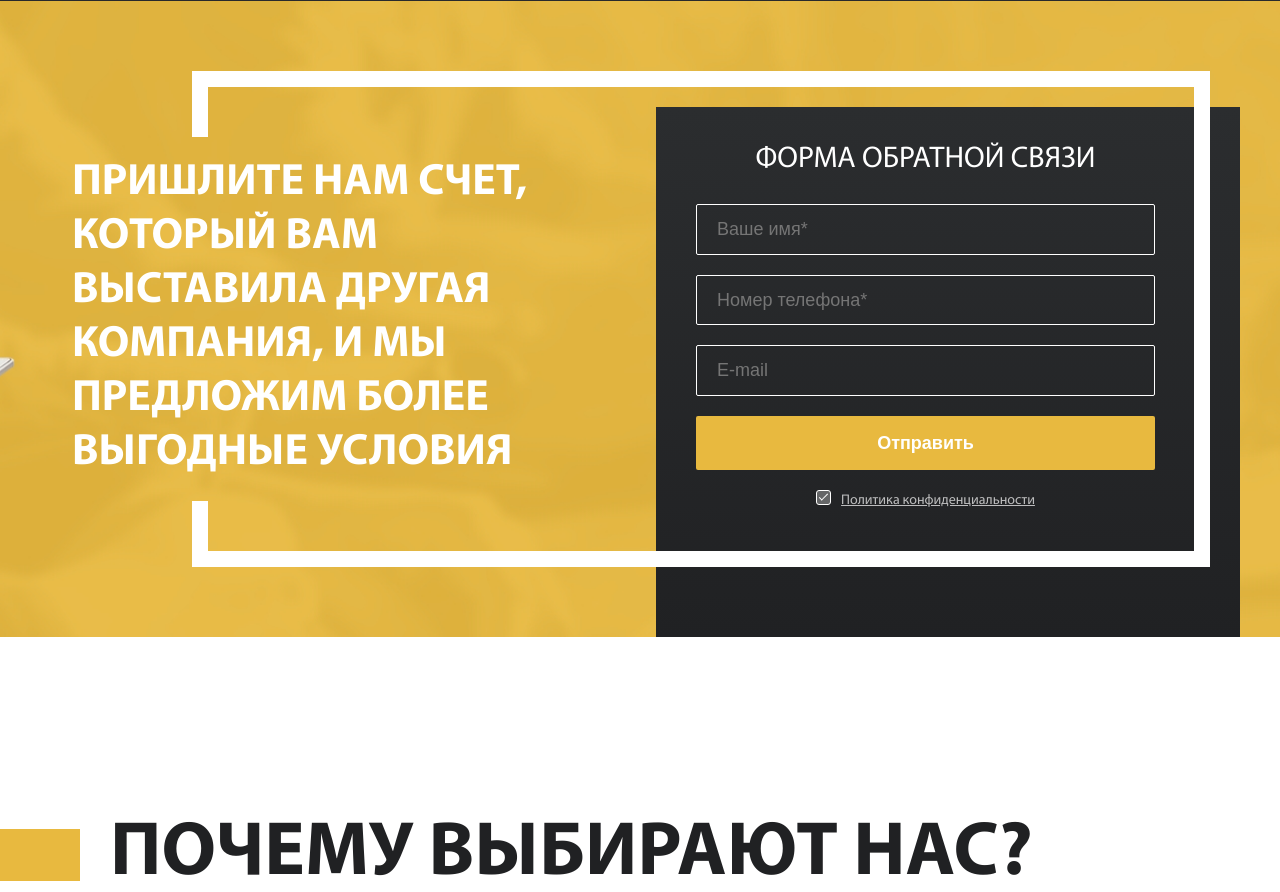
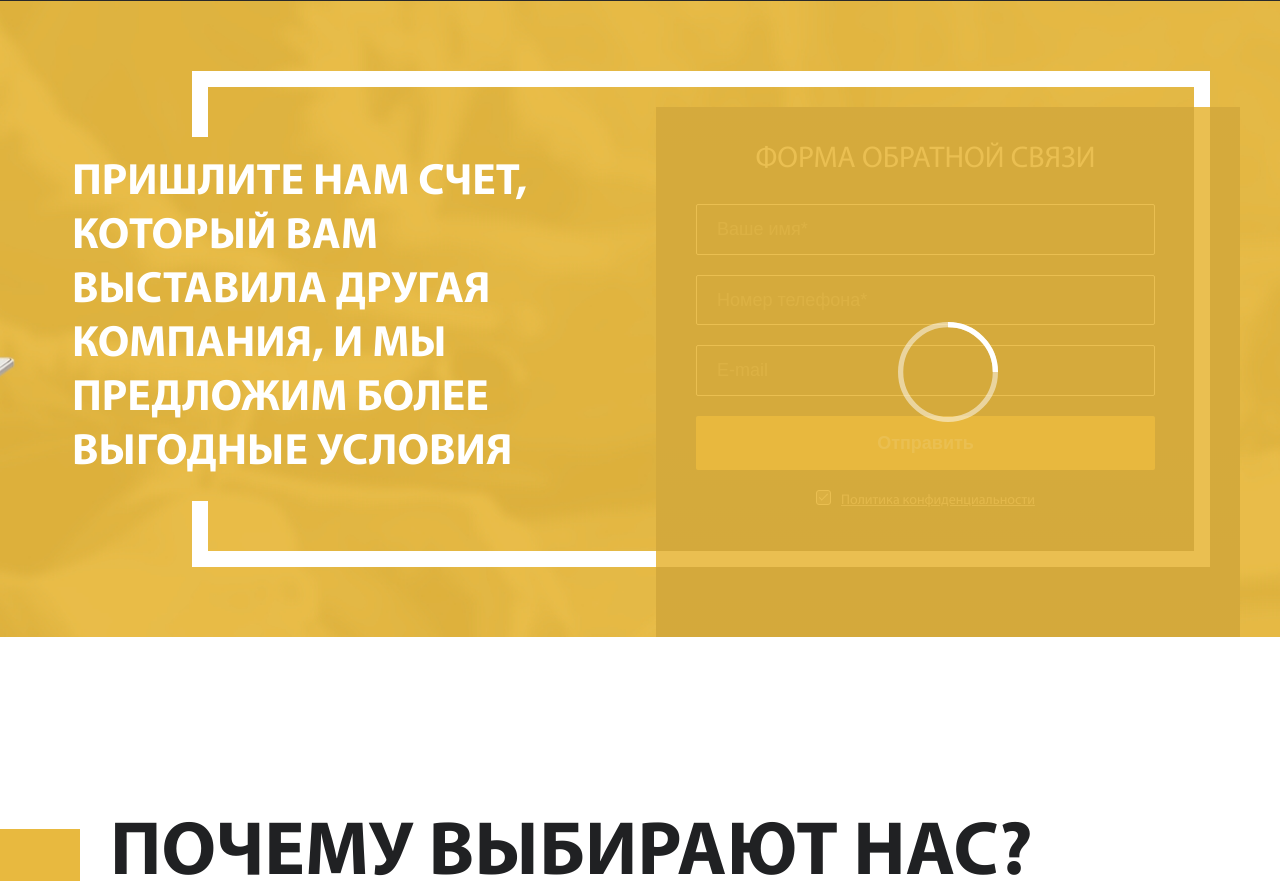
Before and after one commit to Ozimnadius/gk-akademi.io, a PHP site: page / in a window 1280 px wide. Shown: the part 5075-5967 px from the top of the page. Run offline with PHP 8.4, Linux system fonts and the light colour scheme; some libraries are stand-ins or nearby versions.

Commit message:
fix finish

```diff
--- /dev/null
+++ b/config.php
@@ -0,0 +1,5 @@
+<?php
+    $cnf = array(
+        'publicKey' => '6Lcqr3QUAAAAAE9AfHiUWYJcCtufhNj6cPbRIbv7',
+        'privateKey' => '6Lcqr3QUAAAAAIcdxzukyE44cFcmo_rryt3D3Y3W'
+    );
--- a/css/main.css
+++ b/css/main.css
@@ -1735,6 +1735,10 @@ img {
   }
 }
 
+.form.disabled {
+  opacity: 1;
+}
+
 .form_2 {
   width: 100%;
   padding: 30px 40px 40px 40px;
@@ -1758,6 +1762,33 @@ img {
   padding: 30px 40px 40px 40px;
   background-image: none;
   background-color: #ffffff;
+}
+
+.form__loader {
+  position: absolute;
+  z-index: 30;
+  top: 0;
+  bottom: 0;
+  left: 0;
+  right: 0;
+  background: rgba(232, 185, 63, 0.9);
+  display: none;
+  -webkit-box-align: center;
+  -ms-flex-align: center;
+  align-items: center;
+  -webkit-box-pack: center;
+  -ms-flex-pack: center;
+  justify-content: center;
+}
+
+.form__loader.active {
+  display: -webkit-box;
+  display: -ms-flexbox;
+  display: flex;
+}
+
+.form__loader-img {
+  width: 100px;
 }
 
 .form__title {
@@ -1829,6 +1860,10 @@ img {
   -ms-flex-align: center;
   align-items: center;
   color: #e8b93f;
+}
+
+.form__success_error {
+  color: red;
 }
 
 .form__success-close {
--- a/css/sections/_callorder.scss
+++ b/css/sections/_callorder.scss
@@ -262,3 +262,7 @@
     };
   }
 }
+
+.grecaptcha-badge {
+  //display: none;
+}
--- a/css/sections/_feed.scss
+++ b/css/sections/_feed.scss
@@ -12,6 +12,10 @@
     padding-right: 20px;
     padding-bottom: 95px;
   };
+
+  &.disabled {
+    opacity: 1;
+  }
 
   &_2 {
     width: 100%;
@@ -29,6 +33,27 @@
       padding: 30px 40px 40px 40px;
       background-image: none;
       background-color: $bg;
+    }
+  }
+
+  &__loader {
+    position: absolute;
+    z-index: 30;
+    top: 0;
+    bottom: 0;
+    left: 0;
+    right: 0;
+    background: rgba($yellow,.9);
+    display: none;
+    align-items: center;
+    justify-content: center;
+
+    &.active {
+      display: flex;
+    }
+
+    &-img {
+      width: 100px;
     }
   }
 
@@ -92,6 +117,10 @@
     display: flex;
     align-items: center;
     color: $yellow;
+
+    &_error {
+      color: red;
+    }
 
     &-close {
       position: absolute;
--- a/index.html
+++ b/index.php
@@ -1,3 +1,5 @@
+<? require 'config.php' ?>
+
 <!DOCTYPE html>
 <html>
 <head>
@@ -687,7 +689,11 @@
                             </div>
 
                             <input type="hidden" name="action" value="callorderSubmit">
+                            <input type="hidden" name="g-recaptcha-response" value="">
 
+                            <div class="form__loader active">
+                                <img src="images/icons/oval.svg" alt="Загрузка" class="form__loader-img">
+                            </div>
                         </form>
                     </div>
                 </div>
@@ -894,7 +900,11 @@
                             </div>
 
                             <input type="hidden" name="action" value="callorderSubmit">
+                            <input type="hidden" name="g-recaptcha-response" value="">
 
+                            <div class="form__loader active">
+                                <img src="images/icons/oval.svg" alt="Загрузка" class="form__loader-img">
+                            </div>
                         </form>
                     </div>
 
@@ -991,7 +1001,11 @@
                 </div>
 
                 <input type="hidden" name="action" value="callorderSubmit">
+                <input type="hidden" name="g-recaptcha-response" value="">
 
+                <div class="form__loader active">
+                    <img src="images/icons/oval.svg" alt="Загрузка" class="form__loader-img">
+                </div>
             </form>
         </div>
         <div class="callorder__close jsCallorderClose">
--- a/js/main.js
+++ b/js/main.js
@@ -11,7 +11,7 @@ $(function () {
         mmenu.removeClass('active');
     });
     $('.mmenu').on('click', function (e) {
-        if($(e.target).closest('.mmenu__list').length == 0){
+        if ($(e.target).closest('.mmenu__list').length == 0) {
             mmenu.removeClass('active');
         }
     });
@@ -20,7 +20,7 @@ $(function () {
     /*NAV*/
     let marginTop = 107;
 
-    if($(window).width()<768){
+    if ($(window).width() < 768) {
         marginTop = 63;
     }
 
@@ -42,13 +42,13 @@ $(function () {
             scrollTop: scrollTop
         }, 700);
     }
+
     /*END NAV*/
 
     /*CALLORDER*/
     const callorder = $('.callorder');
     $('form').on('submit', function (e) {
         e.preventDefault();
-
         let form = $(this),
             data = form.serialize();
 
@@ -61,6 +61,10 @@ $(function () {
 
                 if (result.status) {
                     form.append(result.html);
+                    clearForms();
+                    $('.form__loader').addClass('active');
+                    grecaptcha.reset();
+                    grecaptcha.execute();
                 } else {
                     alert('Что-то пошло не так, попробуйте еще раз!!!');
                 }
@@ -70,6 +74,11 @@ $(function () {
             }
         });
     });
+    function clearForms() {
+        $('.form').each(function (indx, elem) {
+            elem.reset();
+        })
+    }
 
     $('body').on('click', '.form__success-close', function (e) {
         $('.form__success').remove();
@@ -81,7 +90,7 @@ $(function () {
         callorder.addClass('active');
     });
     $('.callorder').on('click', function (e) {
-        if($(e.target).closest('.callorder__form').length == 0){
+        if ($(e.target).closest('.callorder__form').length == 0) {
             callorder.removeClass('active');
         }
     });
@@ -96,10 +105,10 @@ $(function () {
     $('body').on('click', '.jsModalOpen', function (e) {
         e.preventDefault();
         let modalContent = modal.find('.modal__content'),
-        data = {
-            id: parseInt($(this).data('id')),
-            action: 'modalOpen'
-        };
+            data = {
+                id: parseInt($(this).data('id')),
+                action: 'modalOpen'
+            };
 
         $.ajax({
             dataType: "json",
@@ -127,7 +136,7 @@ $(function () {
         $('body').removeClass('noscroll');
     });
     $('.modal').on('click', function (e) {
-        if($(e.target).closest('.modal__content').length == 0){
+        if ($(e.target).closest('.modal__content').length == 0) {
             modal.removeClass('active');
         }
     });
@@ -147,12 +156,16 @@ $(function () {
         fz.removeClass('active');
     });
     fz.on('click', function (e) {
-        if($(e.target).closest('.fz__content').length == 0){
+        if ($(e.target).closest('.fz__content').length == 0) {
             $('body').removeClass('noscroll');
             fz.removeClass('active');
         }
     });
     /*END FZ*/
+
+    /*reCaptcha*/
+
+    /*END reCaptcha*/
 
     /*SWIPER*/
     const slider = new Swiper('.slider__container', {
@@ -192,4 +205,20 @@ $(function () {
     });
     /*END SWIPER*/
 
+
 });
+
+
+window.onload = function () {
+    grecaptcha.execute();
+};
+
+function onSubmit(token) {
+    let formLoader = $('.form__loader'),
+        submitResponse = $('.form input[name="g-recaptcha-response"]');
+
+    formLoader.removeClass('active');
+    submitResponse.val(token);
+}
+
+/*END reCaptcha*/
```
Also changed, not shown: other parts of index.php (+53 -49 lines), ajax.php (+72 -2 lines), recaptchalib.php (added, +140 -0 lines), images/icons/oval.svg (added), 2 other files. Lines whose indentation alone changed are shown as unchanged.
